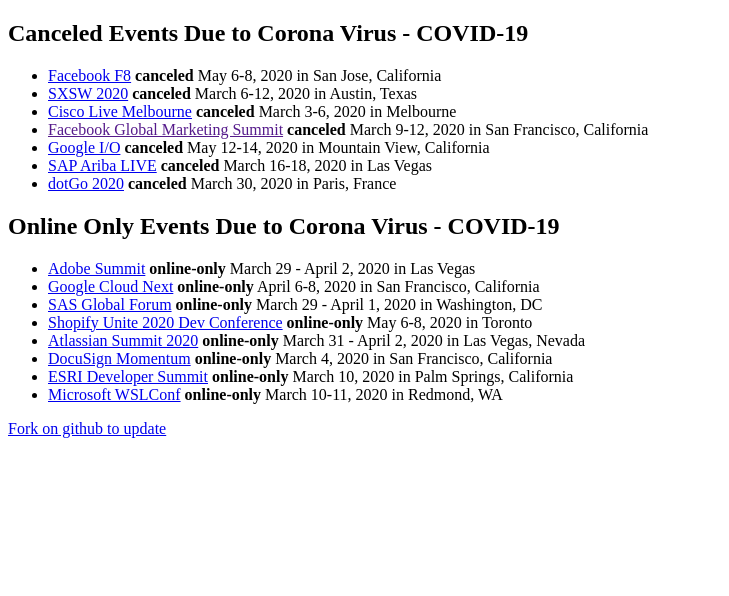
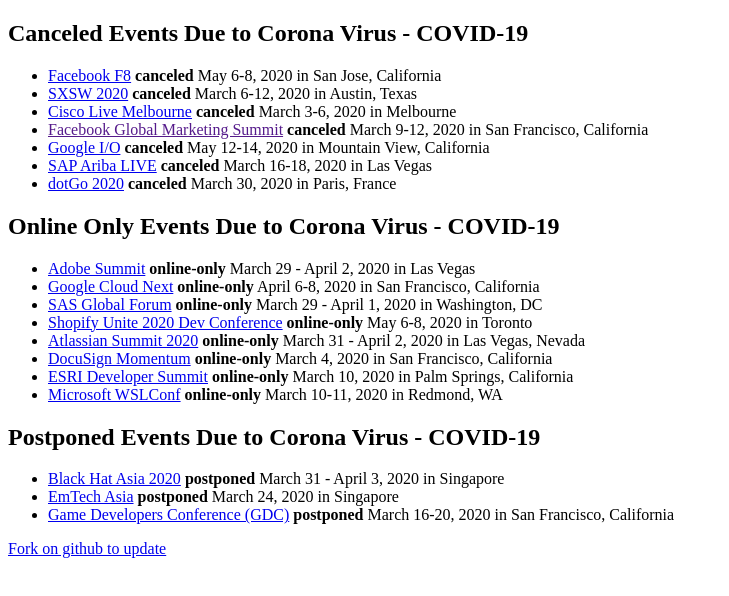
Before and after one commit to oguzbilgic/coronacanceled.com, a Next.js app: page / in a window 1280 px wide. Shown: the top 596 px of the page, without its empty margins (0-729 px from the left). Built offline with nearby package versions, Linux system fonts and the light colour scheme.

Commit message:
Add events

```diff
--- a/pages/index.js
+++ b/pages/index.js
@@ -107,6 +107,27 @@
     date: "March 10-11, 2020",
     status: "online-only"
   },
+  {
+    name: "Black Hat Asia 2020",
+    link: "https://www.blackhat.com/asia-20/",
+    location: "Singapore",
+    date: "March 31 - April 3, 2020",
+    status: "postponed"
+  },
+  {
+    name: "EmTech Asia",
+    link: "https://emtechasia.com/",
+    location: "Singapore",
+    date: "March 24, 2020",
+    status: "postponed"
+  },
+  {
+    name: "Game Developers Conference (GDC)",
+    link: "https://www.gdconf.com/",
+    location: "San Francisco, California",
+    date: "March 16-20, 2020",
+    status: "postponed"
+  },
 ]
 
 function HomePage() {
@@ -145,6 +166,18 @@
         )}
       </ul>
 
+      <h2>Postponed Events Due to Corona Virus - COVID-19</h2>
+
+      <ul>
+        {events.filter(e => e.status == 'postponed').map(event =>
+          <li>
+            <a href={event.link}>
+              {event.name}
+            </a> <b>{event.status}</b> {event.date} in {event.location}
+          </li>
+        )}
+      </ul>
+
       <a
         href="https://github.com/oguzbilgic/coronacanceled.com/edit/master/pages/index.js"
       >Fork on github to update</a>
```
